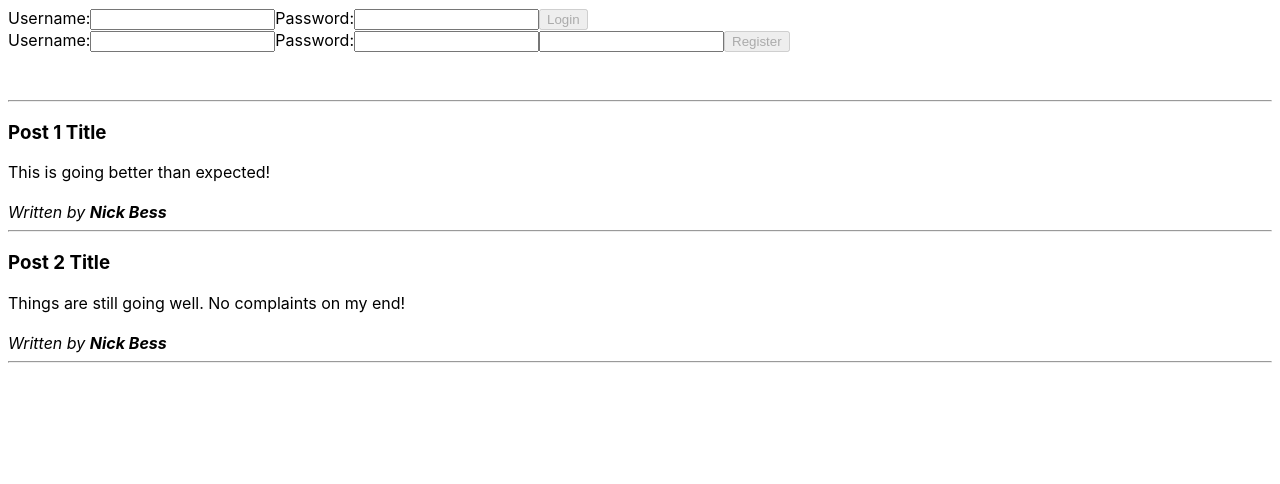
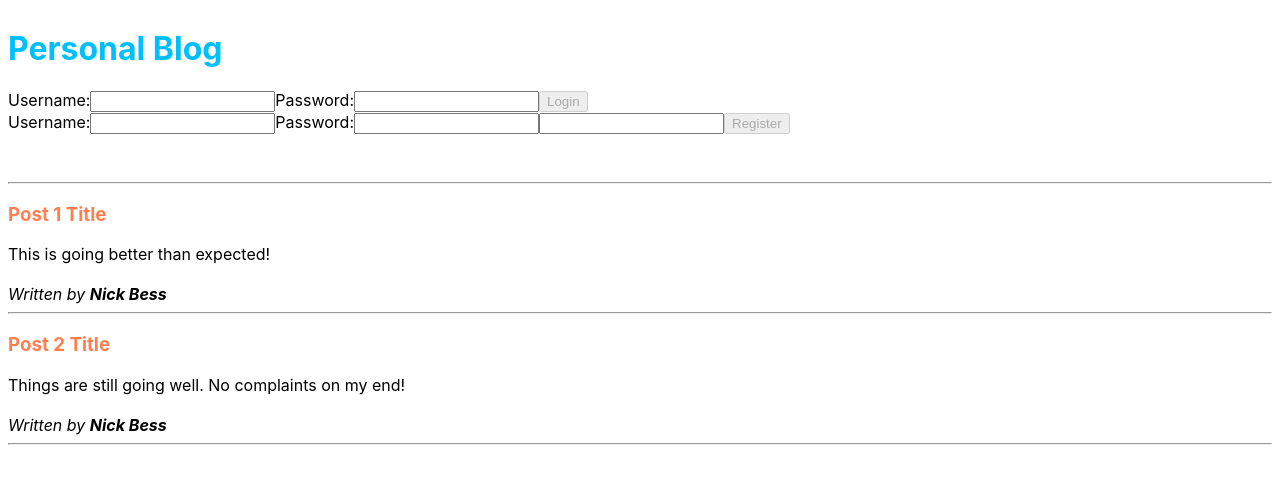
Before and after one commit to NBESS/my-blog, a React (Create React App) app: page / in a window 1280 px wide. Shown: the top 484 px of the page. Built offline with nearby package versions, Linux system fonts and the light colour scheme.

Commit message:
Refactor App and Post to use ThemeContext for headings

```diff
--- a/src/App.js
+++ b/src/App.js
@@ -3,6 +3,7 @@ import React, { useReducer, useEffect } from 'react';
 import { PostList } from './post/PostList';
 import { CreatePost } from './post/CreatePost';
 import { UserBar } from './user/UserBar';
+import Header from './Header';
 
 import appReducer from './reducers';
 import './App.css';
@@ -38,6 +39,7 @@ function App() {
 
   return (
     <div style={{ padding: 8 }}>
+      <Header text='Personal Blog' />
       <UserBar user={user} dispatch={dispatch} />
       <br />
       {user && <CreatePost user={user} posts={posts} dispatch={dispatch} />}
--- a/src/post/Post.js
+++ b/src/post/Post.js
@@ -1,9 +1,12 @@
-import React from 'react';
+import React, { useContext } from 'react';
+
+import { ThemeContext } from '../contexts';
 
 export function Post({ title, content, author }) {
+  const { secondaryColor } = useContext(ThemeContext);
   return (
     <div>
-      <h3>{title}</h3>
+      <h3 style={{ color: secondaryColor }}>{title}</h3>
       <div>{content}</div>
       <br />
       <i>
```
